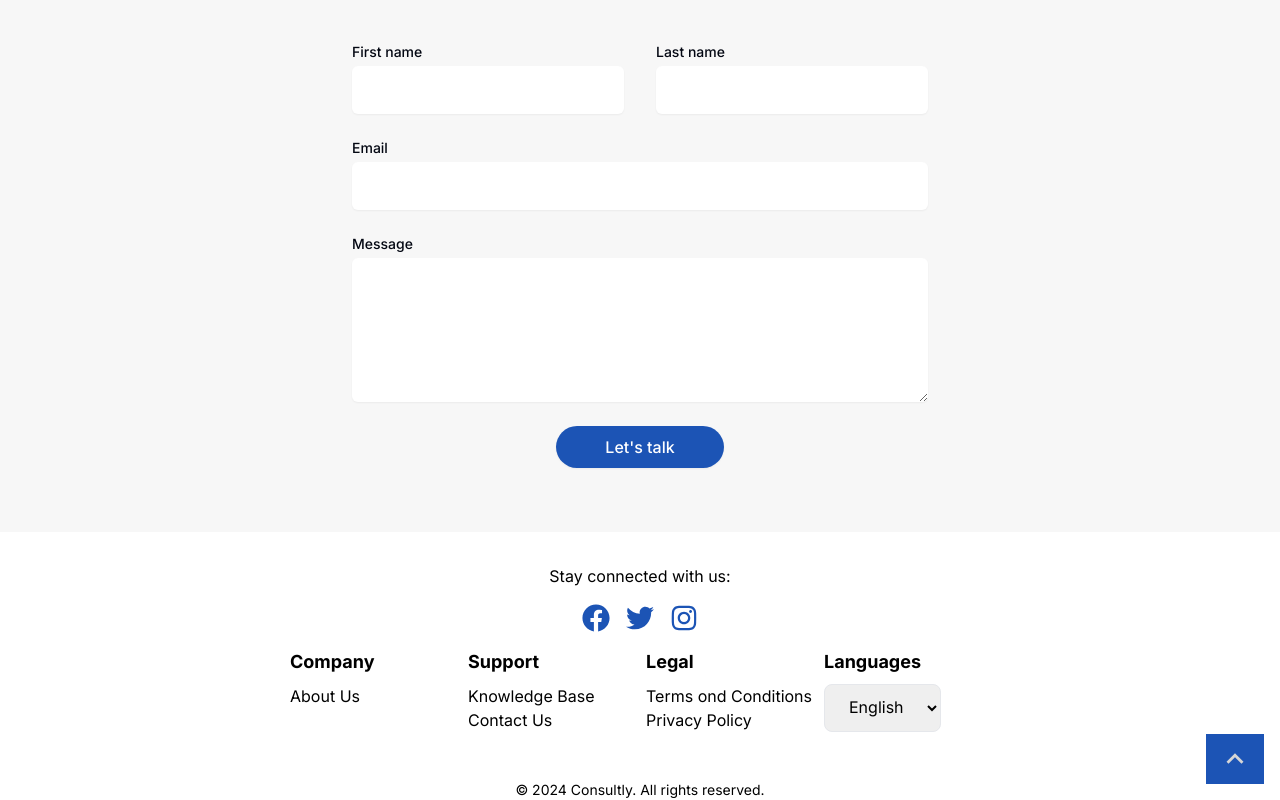
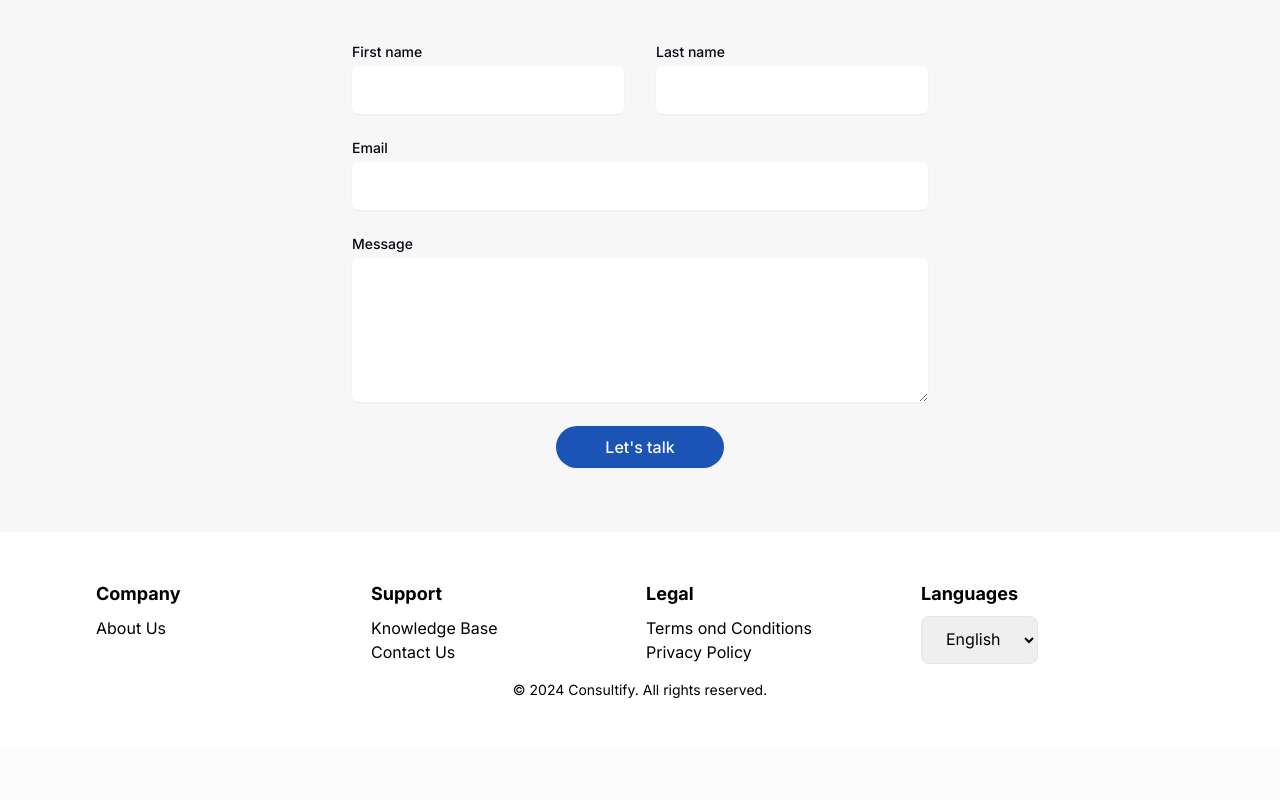
Before and after one commit to Taofeekabdulazeez/consultly-new, a Next.js app: page / in a window 1280 px wide. Shown: the part 2845-3645 px from the top of the page. After the commit the page ends 3593 px from the top, so only its background shows below. Built offline with nearby package versions, Linux system fonts and the light colour scheme.

Commit message:
Update page.tsx

```diff
--- a/app/(home)/page.tsx
+++ b/app/(home)/page.tsx
@@ -388,21 +388,9 @@ export default function Home() {
         </div>
       </section>
 
-      <footer className="bg-white text-black relative">
-        <div className="max-w-6xl mx-auto py-8 px-4 sm:px-6 lg:px-8 flex flex-col items-center justify-center">
-          <p className="text-center mb-4">Stay connected with us:</p>
-          <div className="flex space-x-4 mb-4">
-            <a href="#" className="text-primary hover:text-gray-400">
-              <FaFacebook size={28} />
-            </a>
-            <a href="#" className="text-primary hover:text-gray-400">
-              <FaTwitter size={28} />
-            </a>
-            <a href="#" className="text-primary hover:text-gray-400">
-              <FaInstagram size={28} />
-            </a>
-          </div>
-          <div className="grid grid-cols-2 sm:grid-cols-4 gap-3 mb-4 ">
+      <footer className="bg-white text-black p-10 relative">
+        <div className="max-w-6xl mx-auto py-2 px-4 sm:px-6 lg:px-8 flex flex-col items-center justify-center">
+          <div className="grid grid-cols-2 sm:grid-cols-4 gap-3 mb-4 w-full ">
             <div>
               <h3 className="text-lg font-bold mb-2">Company</h3>
               <ul>
@@ -433,7 +421,6 @@ export default function Home() {
                 </li>
               </ul>
             </div>
-
             <div className="">
               <h3 className="text-lg font-bold mb-2">Languages</h3>
               <select className="text-black border text-md  rounded-lg px-5 py-3">
@@ -442,16 +429,12 @@ export default function Home() {
               </select>
             </div>
           </div>
-          <button
-            className="text-gray-300 hover:text-gray-400 px-3 py-2 border-0 bg-primary absolute right-4 bottom-4"
-            onClick={() => window.scrollTo({ top: 0, behavior: "smooth" })}
-          >
-            <MdKeyboardArrowUp size={34} />
-          </button>
+   <p className="text-sm text-center">
+                &copy; {new Date().getFullYear()} Consultify. All rights
+                reserved.
+              </p>
+
         </div>
-        <p className="text-sm text-center ">
-          &copy; {new Date().getFullYear()} Consultly. All rights reserved.
-        </p>
       </footer>
     </div>
   );
```
